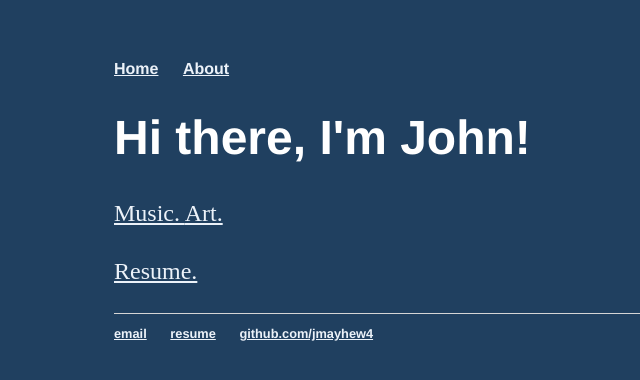
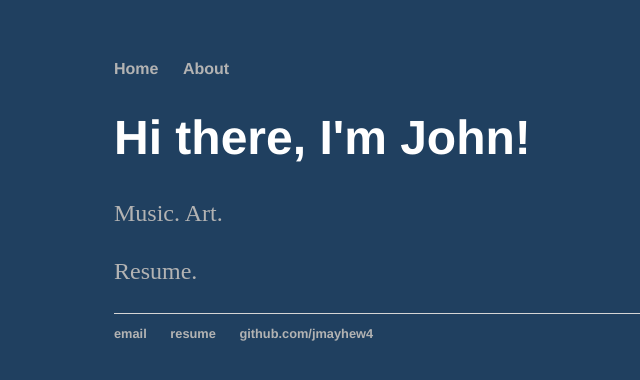
Before and after one commit to jmayhew4/jmayhew4.github.io, a Jekyll site: the page built from index.html, in a window 1280 px wide. Shown: the top 380 px of the page, without its empty margins (78-718 px from the left). Built offline with Jekyll 4.4.1, drawn with Linux system fonts in a browser that asks for light colours.

Commit message:
Update main.css

```diff
--- a/css/main.css
+++ b/css/main.css
@@ -14,11 +14,12 @@ nav ul li, footer ul li {
     margin-right: 20px;
 }
 a {
-    text-decoration: underline;
-    color: #ecf2f9;
+    text-decoration: none;
+    color: #b3b3b3;
 }
 a:hover {
     text-decoration: underline;
+    background-color: #ffbf80;
 }
 h1 {
     font-size: 3em;
```
